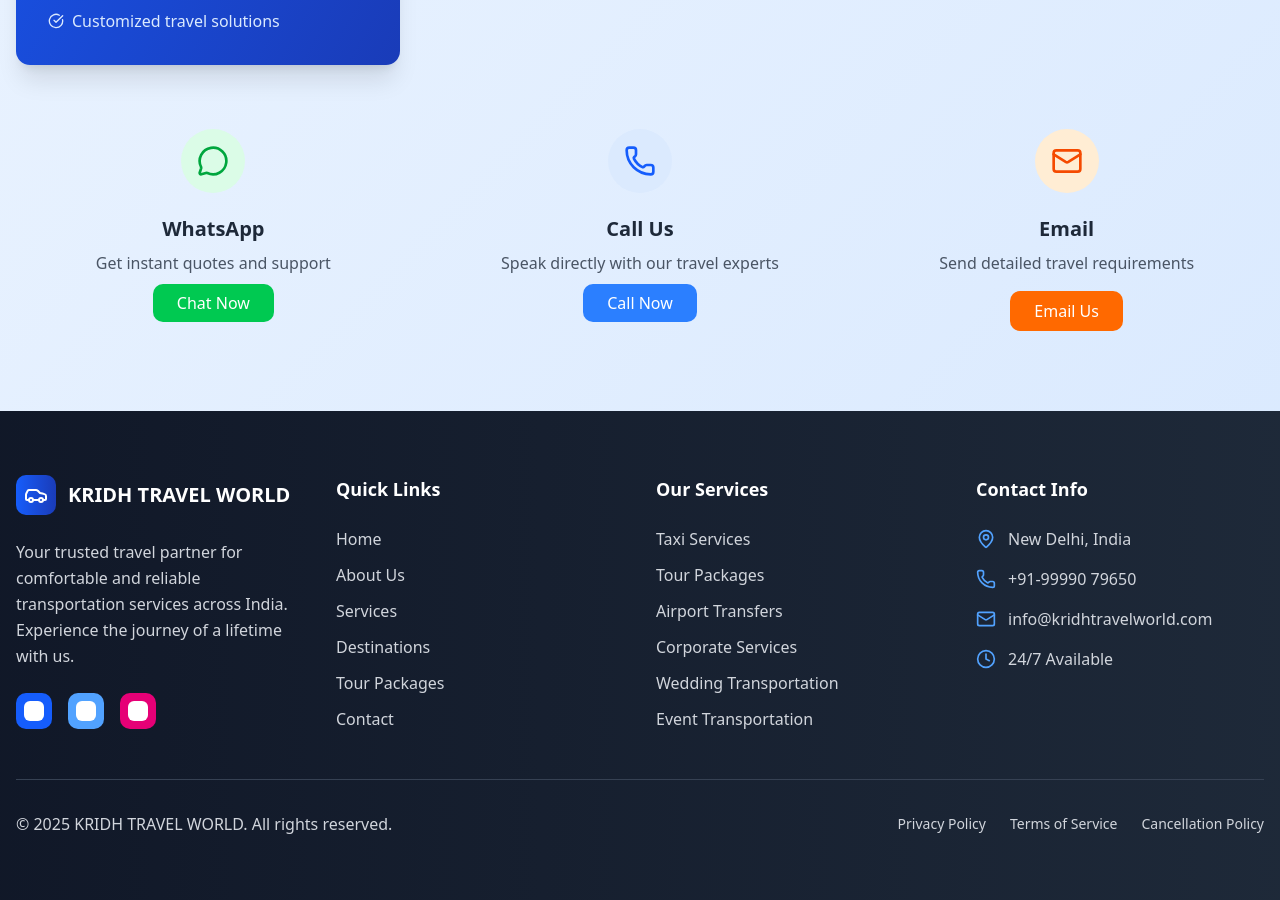
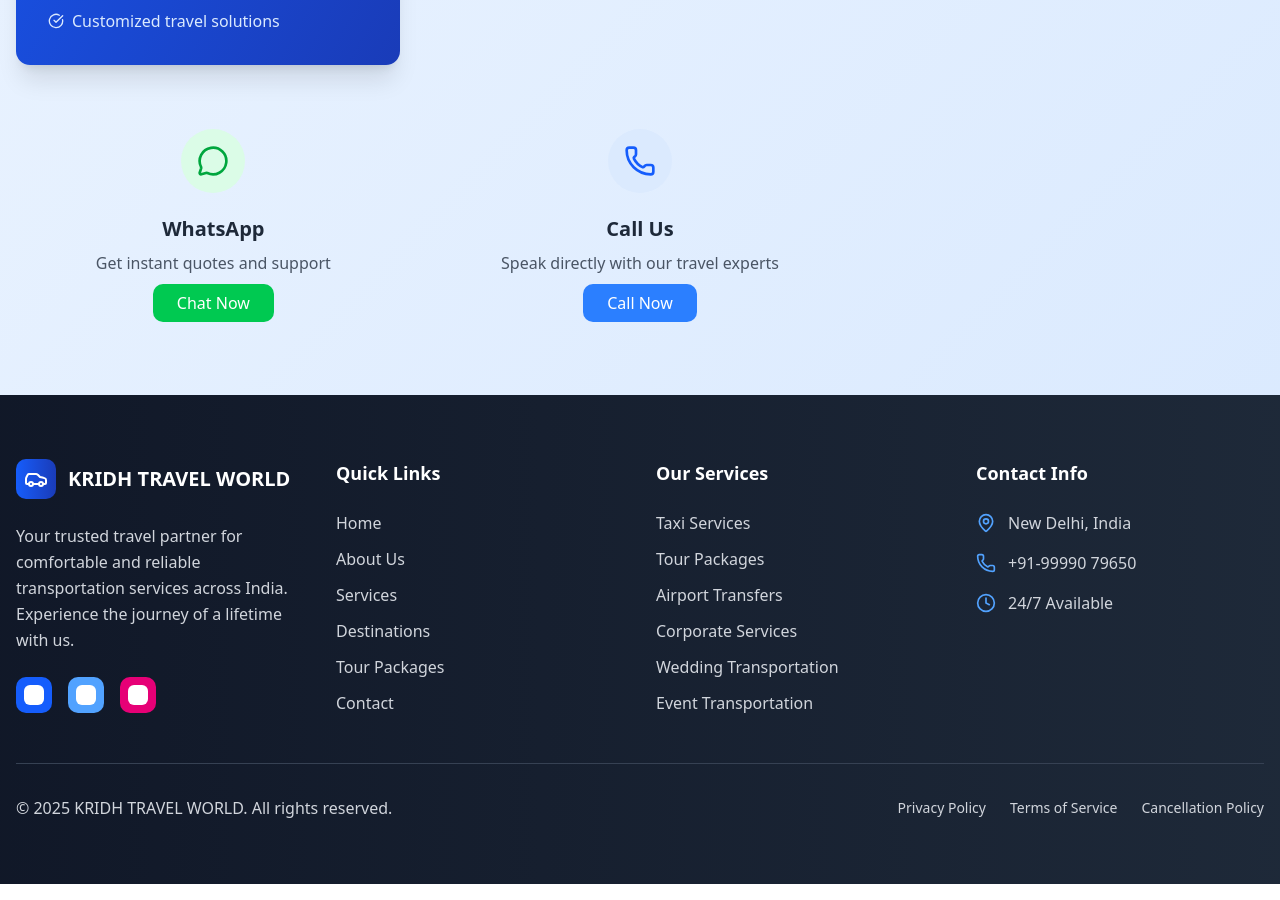
Before and after one commit to HRDs-VERSE/ktw, a Next.js app: page / in a window 1280 px wide. Shown: the part 10420-11320 px from the top of the page. Built offline with nearby package versions, Linux system fonts and the light colour scheme.

Commit message:
Comment email

```diff
--- a/src/app/page.tsx
+++ b/src/app/page.tsx
@@ -1652,7 +1652,7 @@
             </Link>
           </div>
 
-          <div className="text-center">
+          {/* <div className="text-center">
             <div className="bg-orange-100 p-4 rounded-full inline-block mb-4">
               <MailIcon className="h-8 w-8 text-orange-600" />
             </div>
@@ -1661,7 +1661,7 @@
             <button className="bg-orange-500 text-white px-6 py-2 rounded-lg hover:bg-orange-600 transition-colors">
               Email Us
             </button>
-          </div>
+          </div> */}
         </div>
       </div>
     </section>
@@ -1788,10 +1788,10 @@
                 <PhoneIcon className="h-5 w-5 text-blue-400 flex-shrink-0" />
                 <span className="text-gray-300">+91-99990 79650</span>
               </div>
-              <div className="flex items-center space-x-3">
+              {/* <div className="flex items-center space-x-3">
                 <MailIcon className="h-5 w-5 text-blue-400 flex-shrink-0" />
                 <span className="text-gray-300">info@kridhtravelworld.com</span>
-              </div>
+              </div> */}
               <div className="flex items-center space-x-3">
                 <ClockIcon className="h-5 w-5 text-blue-400 flex-shrink-0" />
                 <span className="text-gray-300">24/7 Available</span>
```
